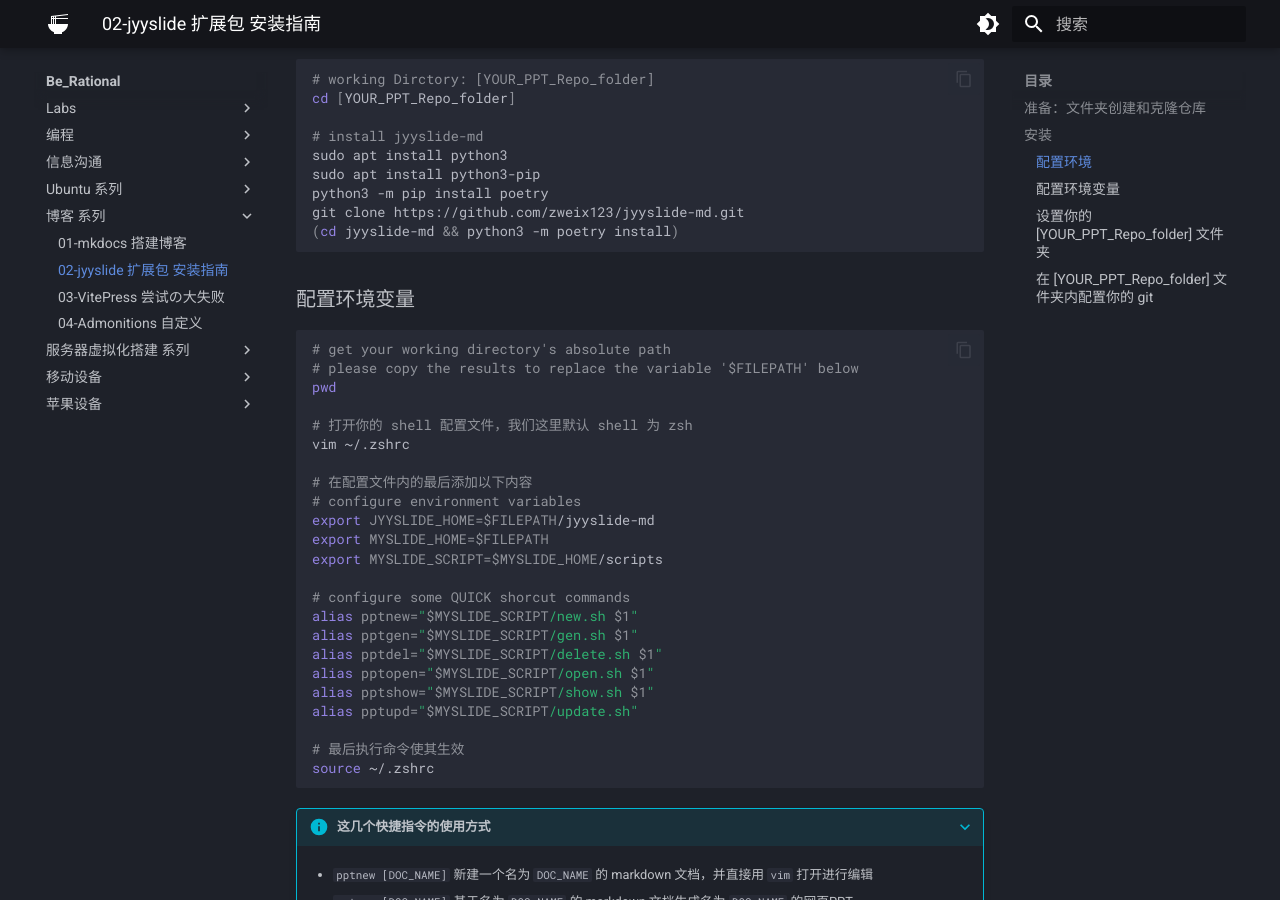
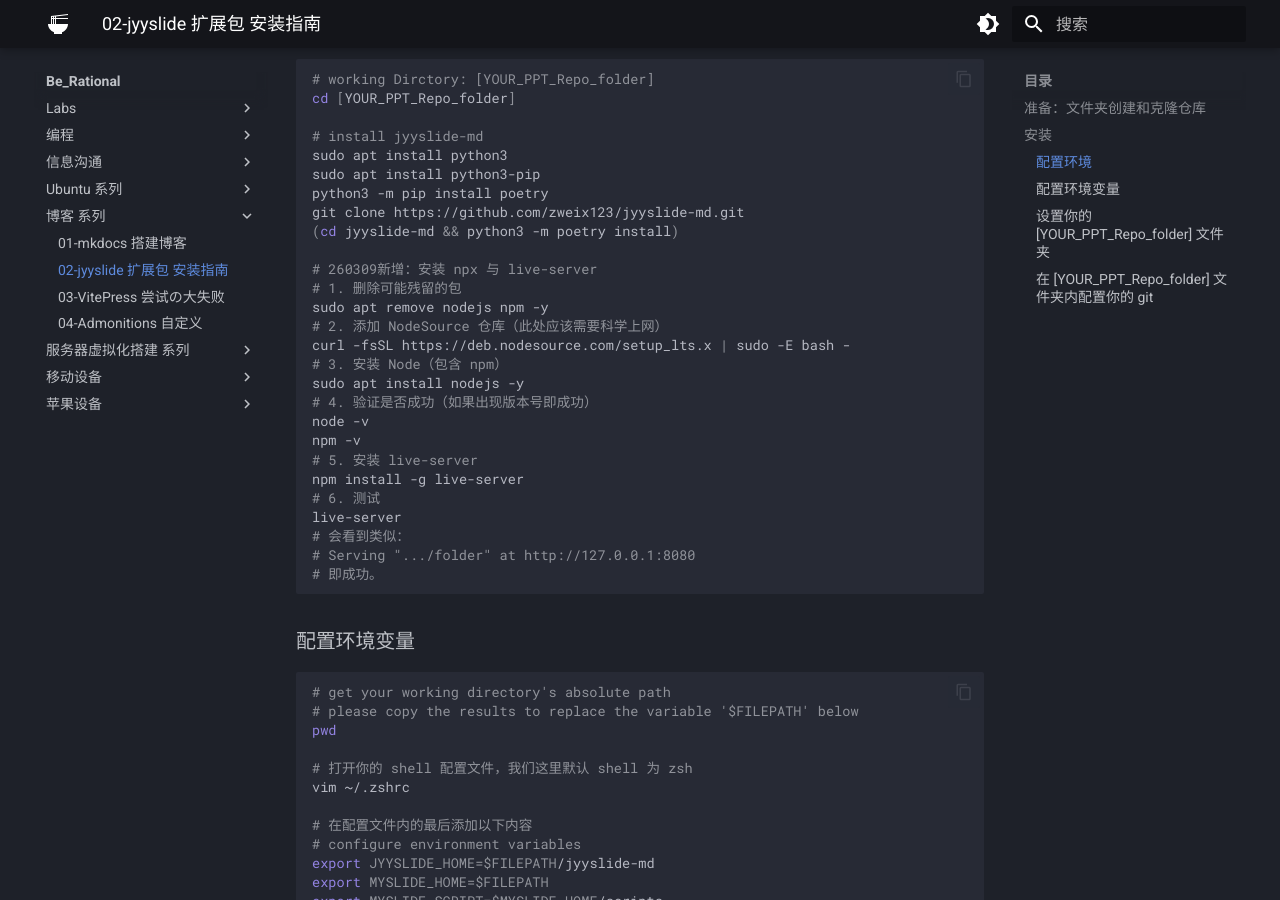
Before and after one commit to Haohahahaha/cs, an MkDocs documentation site: the page built from docs/03-blog/02-PPT_Plus/install.md, in a window 1280 px wide and 900 px high, scrolled down 1254 px. Built offline with MkDocs 1.6.1 and Material for MkDocs 9.7.7, drawn with Linux system fonts in a browser that asks for light colours; some of the changed text lies outside the part shown.

Commit message:
2026-03-09_14:38:54 update

````diff
--- a/docs/03-blog/02-PPT_Plus/install.md
+++ b/docs/03-blog/02-PPT_Plus/install.md
@@ -6,6 +6,7 @@
 
     mail: 1259203802@qq.com
 
+    update: 2026-03-09, 更新了 `pptshow` 功能，改为 VSCode 远程可打开的服务器方式。
     date: 2023-12-07
 
 !!! info "引言"
@@ -59,6 +60,24 @@
 python3 -m pip install poetry
 git clone https://github.com/zweix123/jyyslide-md.git
 (cd jyyslide-md && python3 -m poetry install)
+
+# 260309新增：安装 npx 与 live-server
+# 1. 删除可能残留的包
+sudo apt remove nodejs npm -y
+# 2. 添加 NodeSource 仓库（此处应该需要科学上网）
+curl -fsSL https://deb.nodesource.com/setup_lts.x | sudo -E bash -
+# 3. 安装 Node（包含 npm）
+sudo apt install nodejs -y
+# 4. 验证是否成功（如果出现版本号即成功）
+node -v
+npm -v
+# 5. 安装 live-server
+npm install -g live-server
+# 6. 测试
+live-server
+# 会看到类似：
+# Serving ".../folder" at http://127.0.0.1:8080
+# 即成功。
 
 ```
 
````
